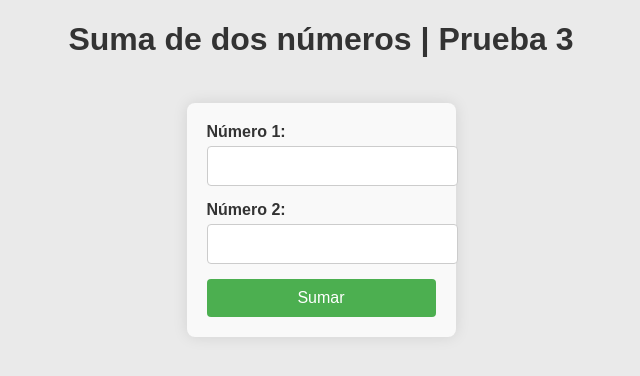
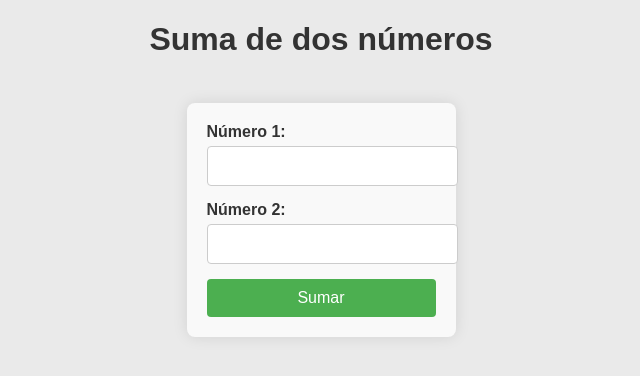
Before and after one commit to AbelHaro/TRD-demo-CI-CD, a website with bundled scripts: page app/index.html in a window 1280 px wide. Shown: the whole page, without its empty margins (319-959 px from the left). Built offline with nearby package versions, Linux system fonts and the light colour scheme.

Commit message:
Quitar prueba

```diff
--- a/app/index.html
+++ b/app/index.html
@@ -6,7 +6,7 @@
         <title>Suma de dos números</title>
     </head>
     <body>
-        <h1>Suma de dos números | Prueba 3</h1>
+        <h1>Suma de dos números</h1>
         <form id="sumForm">
             <label for="num1">Número 1:</label>
             <input type="number" id="num1" name="num1" required />
```
